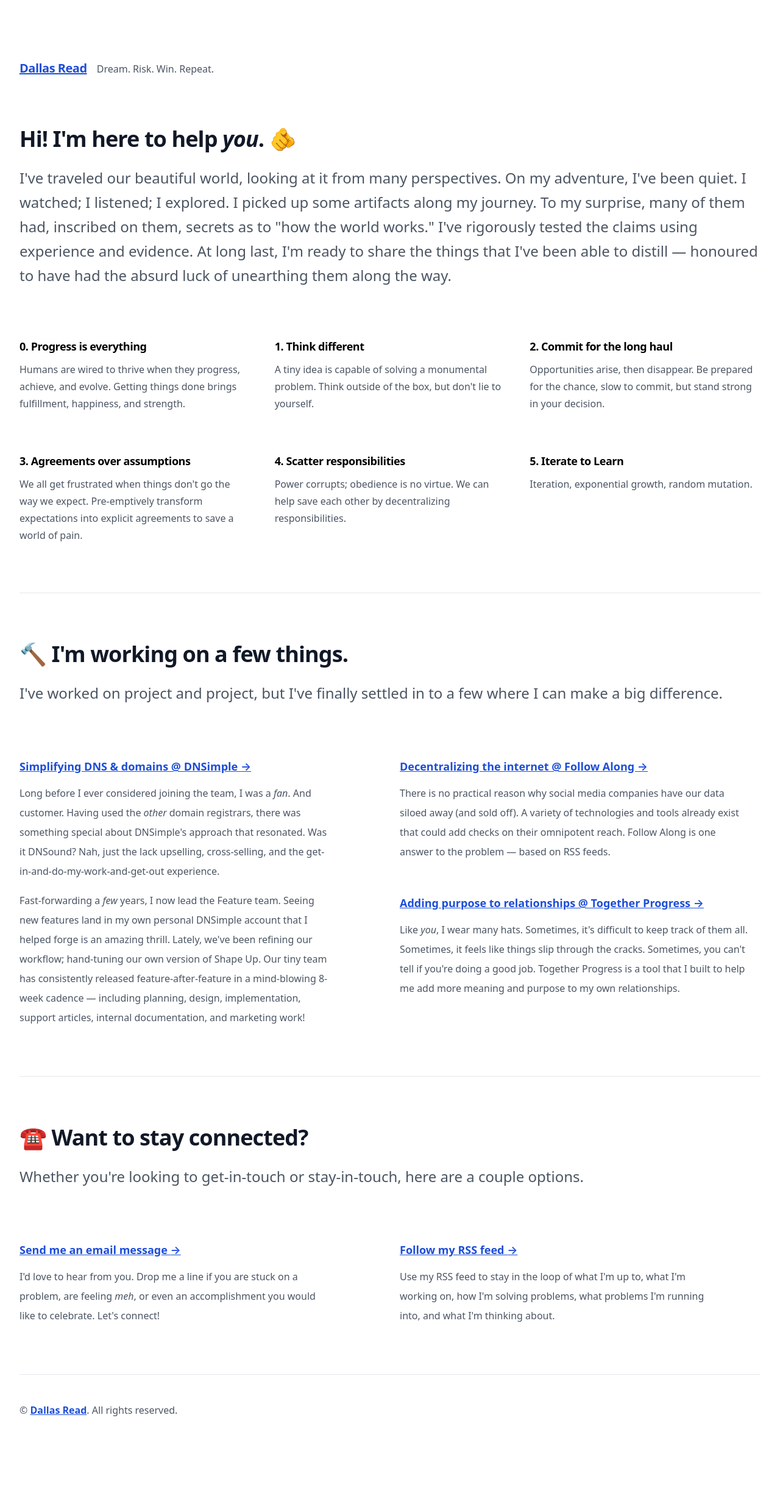
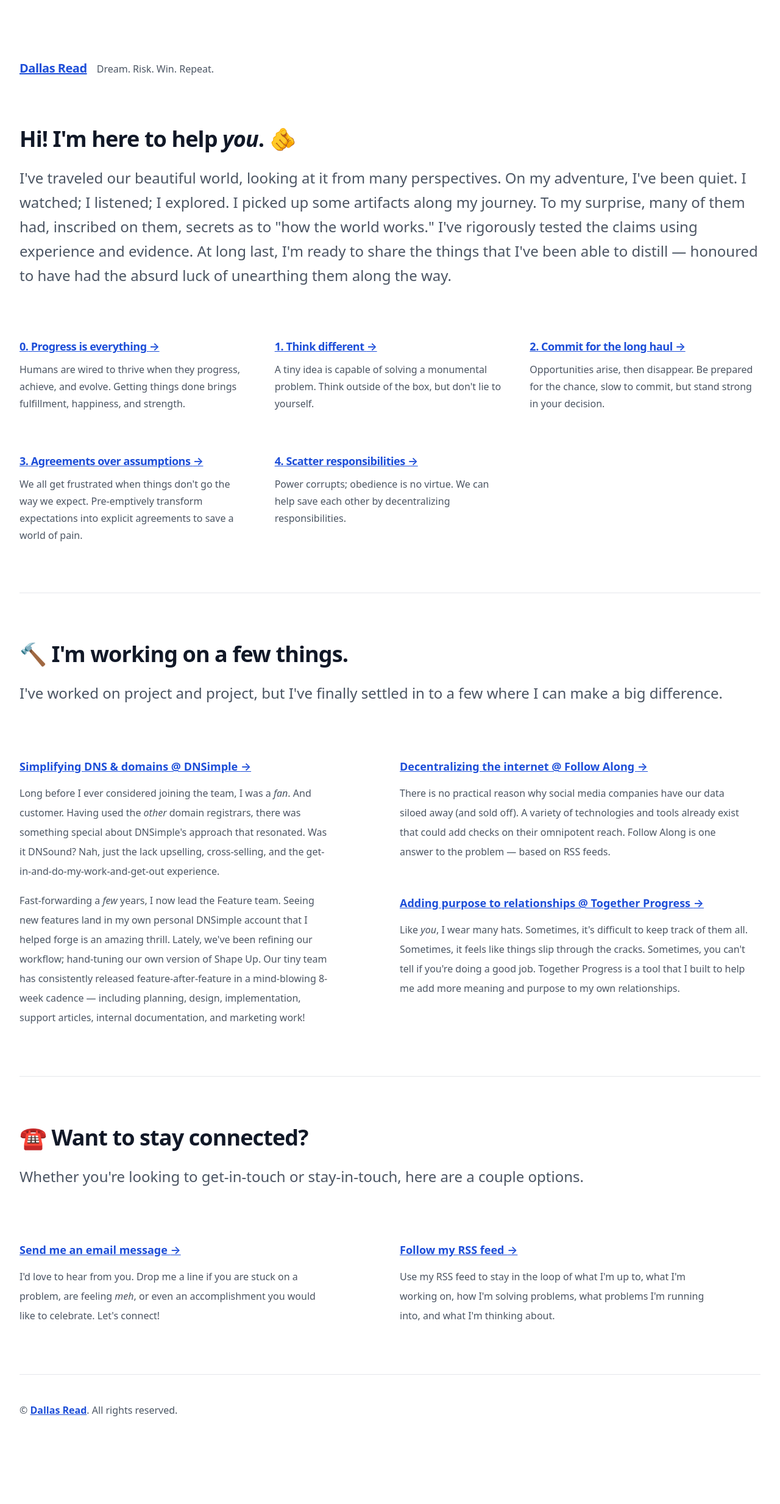
Before and after one commit to dallasread/www.dallasread.com, a Jekyll site: the page built from index.html, in a window 1280 px wide. Shown: the whole page at 61% size. Built offline with Jekyll 4.4.1, drawn with Linux system fonts in a browser that asks for light colours.

Commit message:
Introduce categories

```diff
--- a/_config.yml
+++ b/_config.yml
@@ -1,4 +1,11 @@
 name: DallasRead.com
 description: Dream. Risk. Win. Repeat.
 markdown: kramdown
-permalink: /:category/:title
+permalink: /:categories/:title
+
+collections:
+  category:
+    output: true
+  categories:
+    sort_by: order
+    output: true
--- /dev/null
+++ b/_includes/dl-close.html
@@ -0,0 +1 @@
+</dl>
--- /dev/null
+++ b/_includes/dl-definition.html
@@ -0,0 +1,10 @@
+<div>
+  <dt class="text-lg font-semibold leading-8 tracking-tight">
+    <a href="{{ include.url }}" class="text-blue-700 underline" data-before-text="{% if include.pre-title %}{{ include.pre-title }}{% endif %}">
+      {{ include.title }}
+    </a>
+  </dt>
+  <dd class="mt-2 leading-7 text-gray-600">
+    {{ include.description }}
+  </dd>
+</div>
--- /dev/null
+++ b/_includes/dl-open.html
@@ -0,0 +1 @@
+<dl class="mt-10 lg:mt-20 space-y-8 sm:grid sm:grid-cols-2 sm:gap-x-6 sm:gap-y-16 sm:space-y-0 lg:grid-cols-3 lg:gap-x-10">
--- a/_layouts/default.html
+++ b/_layouts/default.html
@@ -12,6 +12,7 @@
       article a:visited, dl a:visited { color: purple; }
       a[href]:after { content: " →"; }
       a[href="/"]:after { display: none !important; }
+      [data-before-text]:before { content: attr(data-before-text); }
       [data-not-root]:before { content: "← "; }
     </style>
   </head>
--- a/index.html
+++ b/index.html
@@ -4,12 +4,8 @@ title: Hi! I'm here to help <em>you</em>. 🫵
 description: Let's talk product development, technical decisions, and shipping – along with discussions of life, liberty and the philosophy of happiness.
 ---
 
-<div class="my-10 lg:my-20">
-  <h1 class="mt-2 text-3xl font-bold tracking-tight text-gray-900 sm:text-4xl">
-    Hi! I'm here to help <em>you</em>. 🫵
-  </h1>
-
-  <p class="mt-6 leading-7 lg:text-2xl lg:leading-10 text-gray-600">
+<div class="mb-10 lg:mb-20">
+  {% capture description %}
     I've traveled our beautiful world, looking at it from many perspectives.
     On my adventure, I've been quiet.
     I watched; I listened; I explored.
@@ -17,120 +13,19 @@ description: Let's talk product development, technical decisions, and shipping
     To my surprise, many of them had, inscribed on them, secrets as to "how the world works."
     I've rigorously tested the claims using experience and evidence.
     At long last, I'm ready to share the things that I've been able to distill &mdash; honoured to have had the absurd luck of unearthing them along the way.
-  </p>
+  {% endcapture %}
+  {%
+    include section-header.html
+    type="h1"
+    title=page.title
+    description=description
+  %}
 
-  <dl class="mt-10 lg:mt-20 space-y-8 sm:grid sm:grid-cols-2 sm:gap-x-6 sm:gap-y-16 sm:space-y-0 lg:grid-cols-3 lg:gap-x-10">
-    <div>
-      <dt class="text-lg font-semibold leading-8 tracking-tight">
-        <span href="article.html" :class="text-blue-700 underline">
-          0. Progress is everything
-        </span>
-      </dt>
-      <dd class="mt-2 leading-7 text-gray-600">
-        Humans are wired to thrive when they progress, achieve, and evolve.
-        Getting things done brings fulfillment, happiness, and strength.
-        <!-- Getting things done.
-        I work on Product Development & Delivery.
-        Keep the pace.
-        "Good enough" is good enough.
-        First principles.
-        Don't refactor too early.
-        Ask why, why, why.
-        Ask how, how, how.
-        Momentum. -->
-    </div>
-
-    <div>
-      <dt class="text-lg font-semibold leading-8 tracking-tight">
-        <span href="article.html" :class="text-blue-700 underline">
-          1. Think different
-        </span>
-      </dt>
-      <dd class="mt-2 leading-7 text-gray-600">
-        A tiny idea is capable of solving a monumental problem.
-        Think outside of the box, but don't lie to yourself.
-        <!-- Think different.
-        Be remarkable.
-        It's okay to do things differently – thinking from different perspectives.
-        Almost everyone follows.
-        Leave a legacy;
-        do something different.
-        Think different.
-        Tell yourself the truth.
-        Be honest with yourself.
-        It's really hard to know if you're doing the right thing.
-        Stand strong for the things you know.
-        Question everything.
-        The experts don't know.
-        Learn to expose yourself to the worst case scenario.
-        It's ok to just be human. -->
-      </dd>
-    </div>
-
-    <div>
-      <dt class="text-lg font-semibold leading-8 tracking-tight">
-        <span href="article.html" :class="text-blue-700 underline">
-          2. Commit for the long haul
-        </span>
-      </dt>
-      <dd class="mt-2 leading-7 text-gray-600">
-        Opportunities arise, then disappear.
-        Be prepared for the chance, slow to commit, but stand strong in your decision.
-        <!-- Commit to the things you care about.
-        The greatest work is achieved when the escape hatch is destroyed.
-        Time is on your side.
-        Take time to think & heal.
-        Call out risks first.
-        Consider trade-offs.
-        Consider side-effects.
-        Opportunities arise and fall.
-        Consider how they will improve or curse your life.
-        Many things beg for your time, energy, and resources.
-        Keep control of your future.
-        Or don't.
-        Debt chains you.
-        Optionality.
-        Hold your cards close. -->
-      </dd>
-    </div>
-
-    <div>
-      <dt class="text-lg font-semibold leading-8 tracking-tight">
-        <span href="article.html" :class="text-blue-700 underline">
-          3. Agreements over assumptions
-        </span>
-      </dt>
-      <dd class="mt-2 leading-7 text-gray-600">
-        We all get frustrated when things don't go the way we expect.
-        Pre-emptively transform expectations into explicit agreements to save a world of pain.
-        <!-- Agreements vs expectations.
-        Consent. -->
-      </dd>
-    </div>
-
-    <div>
-      <dt class="text-lg font-semibold leading-8 tracking-tight">
-        <span href="article.html" :class="text-blue-700 underline">
-          4. Scatter responsibilities
-        </span>
-      </dt>
-      <dd class="mt-2 leading-7 text-gray-600">
-        Power corrupts; obedience is no virtue.
-        We can help save each other by decentralizing responsibilities.
-      </dd>
-    </div>
-
-    <div>
-      <dt class="text-lg font-semibold leading-8 tracking-tight">
-        <span href="article.html" :class="text-blue-700 underline">
-          5. Iterate to Learn
-        </span>
-      </dt>
-      <dd class="mt-2 leading-7 text-gray-600">
-        Iteration, exponential growth, random mutation.
-      </dd>
-    </div>
-  </dl>
+  {% include dl-open.html %}
+    {% for category in site.categories %}
+      {% include dl-definition.html url=category.url pre-title=category.pre-title title=category.title description=category.description %}
+    {% endfor %}
+  {% include dl-close.html %}
 </div>
 
 <hr>
```
Also changed, not shown: _categories/agreements.md (added, +12 -0 lines), _categories/commit.md (added, +25 -0 lines), _categories/decentralize.md (added, +10 -0 lines), _categories/progress.md (added, +22 -0 lines), _categories/think-different.md (added, +25 -0 lines), _layouts/category.html (added, +25 -0 lines).
